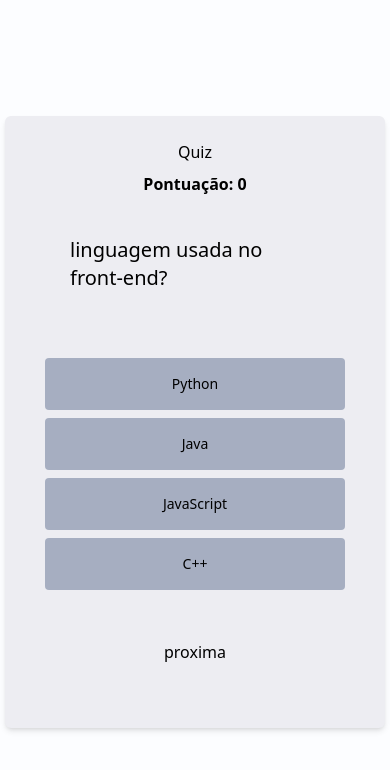
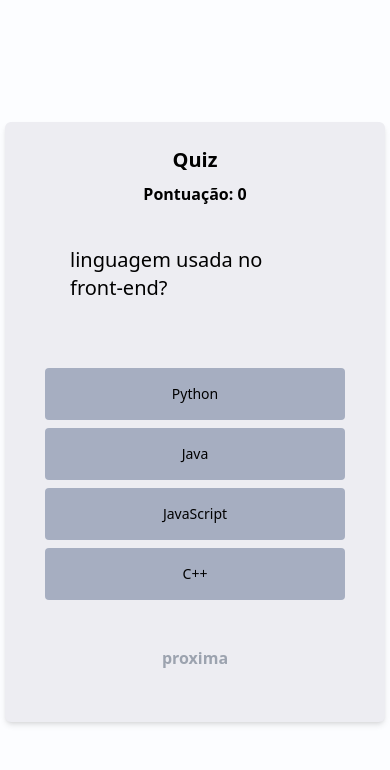
Before and after one commit to AdeiltonPereiraAlves/quiz, a React (Vite) app: page / in a window 390 px wide. Shown: the top 770 px of the page. Built offline with nearby package versions, Linux system fonts and the light colour scheme.

Commit message:
responsividade de botao

```diff
--- a/src/components/Perguntas.jsx
+++ b/src/components/Perguntas.jsx
@@ -54,7 +54,7 @@ export default function Perguntas() {
     }
     return (
         <div className="flex flex-col gap-2 h-full items-center px-4 relative">
-             <h1>Quiz</h1>
+             <h1 className="text-xl font-extrabold">Quiz</h1>
             {/* {quiz.map((item,i)=>(
                <div key={i} >
                  <p>{item.question}</p>
@@ -84,8 +84,8 @@ export default function Perguntas() {
                     </div>
                 ))}
             </div>
-            <div className=" absolute flex items-end h-90 w-60 top-[500px] justify-center ">
-                <button onClick={handleProxima}>proxima</button>
+            <div className=" absolute flex items-end h-90 w-60 top-[500px] justify-center text-gray-400 font-bold hover:text-slate-800">
+                <button onClick={handleProxima}>proxima </button>
             </div>
         </div>
     )
--- a/src/components/Principal.jsx
+++ b/src/components/Principal.jsx
@@ -2,7 +2,7 @@ import Perguntas from "./Perguntas";
 
 export default function Principal(){
     return(
-        <div className=" flex flex-col flex-wrap h-4/5 bg-[#ededf2] p-6 min-w-[300px]  rounded-md shadow-md">
+        <div className=" flex flex-col flex-wrap h-[600px] bg-[#ededf2] p-6 sm:min-w-[300px] md:min-w-[400px] rounded-md shadow-md">
 
           <Perguntas/>
         </div>
```
